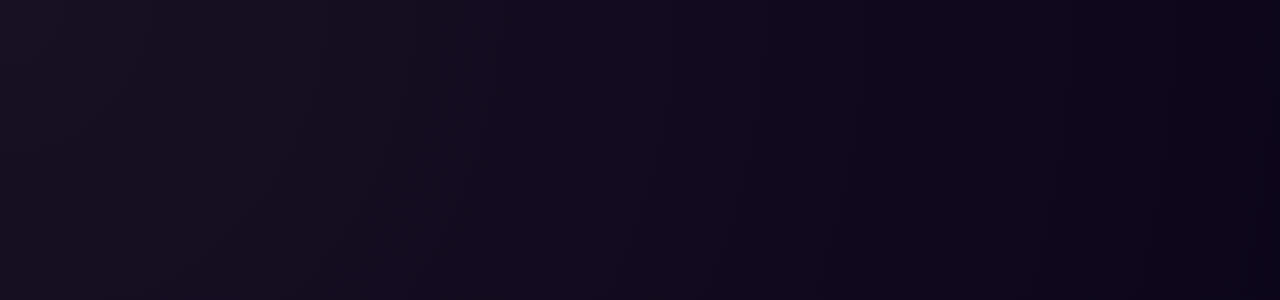
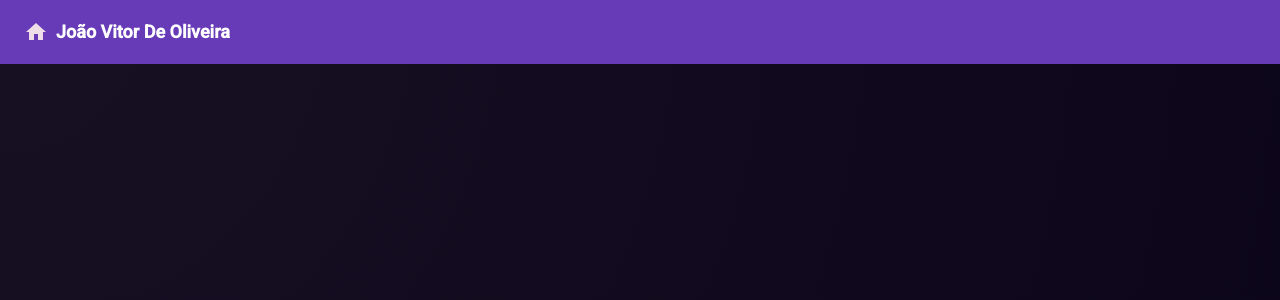
Before and after one commit to Joao-Vtr-Oliveira/portfolio, an Angular app: page / in a window 1280 px wide. Shown: the top 300 px of the page. Built offline with nearby package versions, Linux system fonts and the light colour scheme.

Commit message:
feat: add the header in the app

```diff
--- a/src/app/app.html
+++ b/src/app/app.html
@@ -1,4 +1,6 @@
-<div>
-
+<div class='w-screen'>
+  <div class=''>
+    <app-header />
+  </div>
   <router-outlet />
 </div>
--- a/src/app/app.ts
+++ b/src/app/app.ts
@@ -1,9 +1,10 @@
 import { Component } from '@angular/core';
 import { RouterOutlet } from '@angular/router';
+import { Header } from "./header/header";
 
 @Component({
   selector: 'app-root',
-  imports: [RouterOutlet],
+  imports: [RouterOutlet, Header],
   templateUrl: './app.html',
   styleUrl: './app.css'
 })
```
